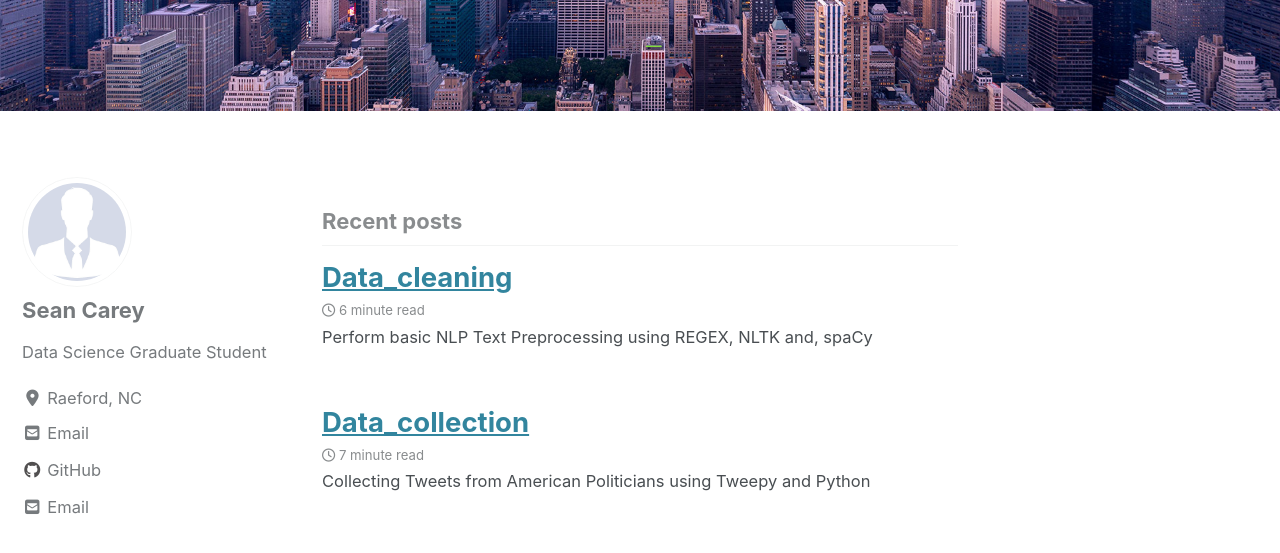
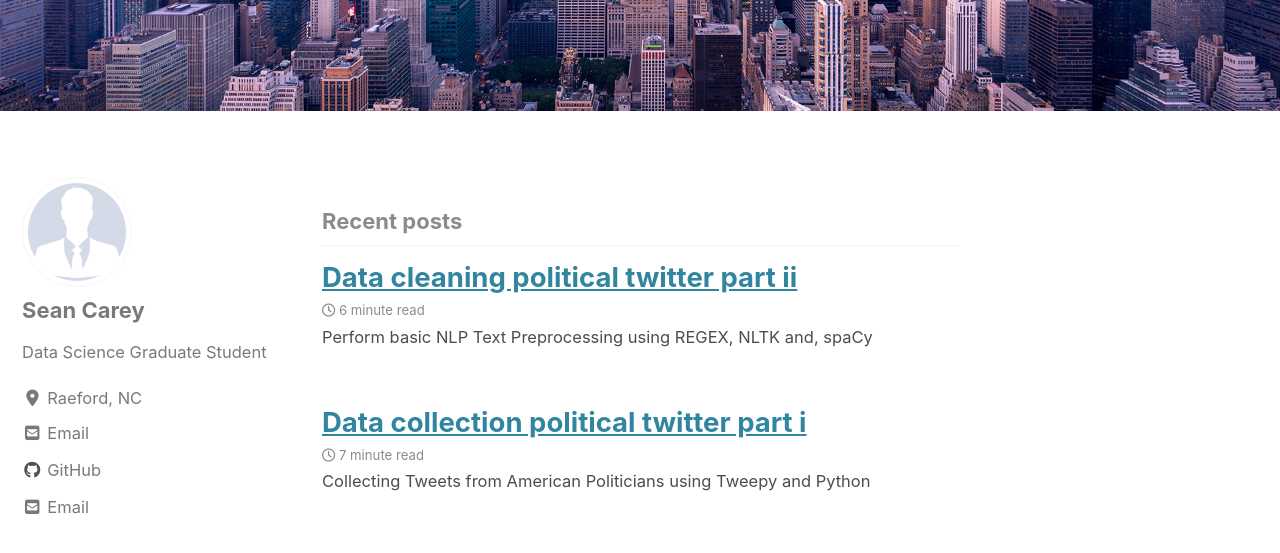
Before and after one commit to Sean-P-Carey/Sean-P-Carey.github.io, a Jekyll site: the page built from index.html, in a window 1280 px wide and 900 px high, scrolled down 378 px. Shown: the top 553 px of the window. Built offline with Jekyll 4.4.1, drawn with Linux system fonts in a browser that asks for light colours; cached includes are drawn as plain includes; nearby versions of some CDN libraries; the list of posts is cut into pages by our own code; part of the change alters nothing that is shown.

Commit message:
"update titles"

```diff
--- a/_posts/2020-01-23-data_collection.md
+++ b/_posts/2020-01-23-Data Collection - Political Twitter Part I.md
@@ -7,7 +7,7 @@ header:
 excerpt: "Collecting Tweets from American Politicians using Tweepy and Python"
 ---
 
-## Data Collection  - Political Twitter Part I
+## Data Collection
 
 The use of Social Media as a platform in American politics has been growing in popularity since the 2008 election cycle. Twitter has become the platform of choice for most members of both the Legislative and the Executive Branches. The goal of this project will be to step through an  analyze the vocabulary used by each political party. This blog series will have four parts:
 
--- a/_posts/2020-01-24-data_cleaning.md
+++ b/_posts/2020-01-24-Data Cleaning  - Political Twitter Part II.md
@@ -7,7 +7,7 @@ header:
 excerpt: "Perform basic NLP Text Preprocessing using REGEX, NLTK and, spaCy"
 ---
 
-## Data Cleaning - Political Twitter Part II
+## Data Cleaning
 
 
 This post will take the data that was created in [Part 1](https://sean-p-carey.github.io/data_collection/) and perform normal text data preprocessing.
```
